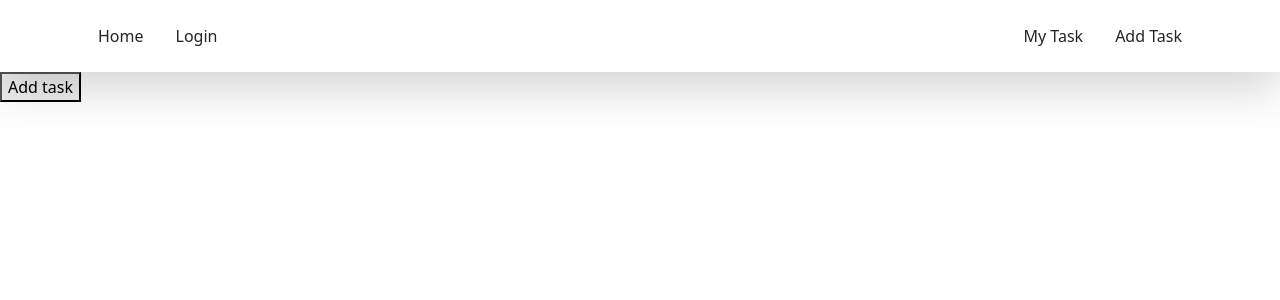
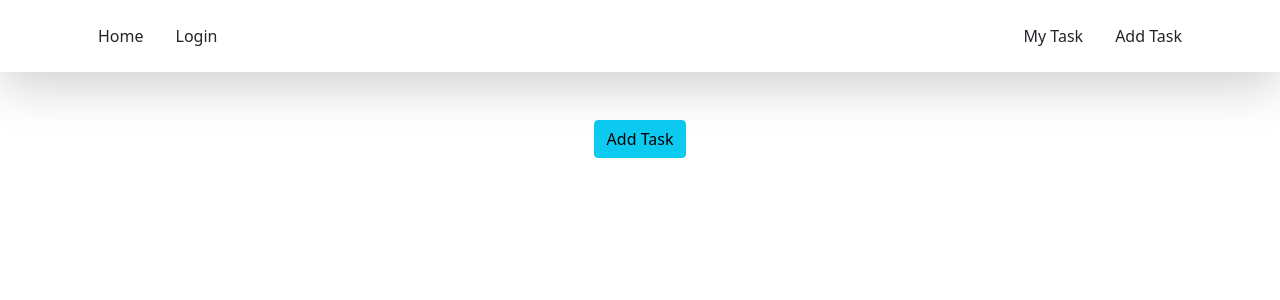
Before and after one commit to MdSajidulAlam/to-do-client, a React (Create React App) app: page / in a window 1280 px wide. Shown: the top 300 px of the page. Built offline with nearby package versions, Linux system fonts and the light colour scheme; no server answers.

Commit message:
All done

```diff
--- a/package.json
+++ b/package.json
@@ -12,6 +12,7 @@
     "react-bootstrap": "^2.4.0",
     "react-dom": "^18.1.0",
     "react-firebase-hooks": "^5.0.3",
+    "react-hot-toast": "^2.2.0",
     "react-router-dom": "^6.3.0",
     "react-scripts": "5.0.1",
     "web-vitals": "^2.1.4"
--- a/src/App.js
+++ b/src/App.js
@@ -9,6 +9,7 @@ import SignUp from './components/SignUp/SignUp';
 import RequireAuth from './components/RequireAuth/RequireAuth';
 import MyTask from './components/MyTask/MyTask';
 import AddTask from './components/AddTask/AddTask';
+import { Toaster } from 'react-hot-toast';
 
 function App() {
   return (
@@ -30,7 +31,7 @@ function App() {
           </RequireAuth>}>
         </Route>
       </Routes>
-
+      <Toaster />
     </div>
   );
 }
--- a/src/components/AddTask/AddTask.js
+++ b/src/components/AddTask/AddTask.js
@@ -1,6 +1,7 @@
 import React, { useRef } from 'react';
 import { Button, Form } from 'react-bootstrap';
 import { useAuthState } from 'react-firebase-hooks/auth';
+import toast from 'react-hot-toast';
 import auth from '../../firebase.init';
 
 const AddTask = () => {
@@ -13,7 +14,7 @@ const AddTask = () => {
         const taskName = taskNameRef.current.value
         const taskDescription = taskDescriptionRef.current.value
         const task = { email, taskName, taskDescription }
-        const url = 'http://localhost:5000/addtask'
+        const url = 'https://rocky-waters-36222.herokuapp.com/addtask'
         fetch(url, {
             method: 'POST',
             headers: {
@@ -22,7 +23,8 @@ const AddTask = () => {
             body: JSON.stringify(task)
         })
             .then(res => res.json())
-            .then(data => console.log(data))
+            .then(data => toast.success('Task Added'))
+        e.target.reset()
     }
     return (
         <div className='mt-5 w-50 mx-auto'>
@@ -40,7 +42,7 @@ const AddTask = () => {
                     <Form.Label>Task Description</Form.Label>
                     <Form.Control ref={taskDescriptionRef} as="textarea" rows={3} />
                 </Form.Group>
-                <Button variant="primary" type="submit">
+                <Button variant="primary" type="Submit" value='Add Task'>
                     Submit
                 </Button>
             </Form>
--- a/src/components/Header/Header.js
+++ b/src/components/Header/Header.js
@@ -21,14 +21,12 @@ const Header = () => {
                 <Navbar.Collapse id="responsive-navbar-nav">
                     <Nav className="me-auto">
 
-                        {user ? <button onClick={handleSignOut}>Sign Out</button> : <NavLink to='/login' className={({ isActive }) => isActive ? "text-primary text-decoration-none m-3" : "text-dark text-decoration-none m-3"} >Login</NavLink>}
+                        {user ? <button className='btn btn-link text-decoration-none text-dark' onClick={handleSignOut}>Sign Out</button> : <NavLink to='/login' className={({ isActive }) => isActive ? "text-primary text-decoration-none m-3" : "text-dark text-decoration-none m-3"} >Login</NavLink>}
                     </Nav>
                     <Nav>
-                        {/* {user && <> */}
                         <NavLink to='/mytask' className={({ isActive }) => isActive ? "text-primary text-decoration-none m-3" : "text-dark text-decoration-none m-3"} >My Task</NavLink>
                         <NavLink to='/addtask' className={({ isActive }) => isActive ? "text-primary text-decoration-none m-3" : "text-dark text-decoration-none m-3"} >Add Task</NavLink>
 
-                        {/* </>} */}
                     </Nav>
                 </Navbar.Collapse>
             </Container>
--- a/src/components/Home/Home.js
+++ b/src/components/Home/Home.js
@@ -1,9 +1,10 @@
 import React from 'react';
+import { Link } from 'react-router-dom';
 
 const Home = () => {
     return (
-        <div>
-            <button>Add task</button>
+        <div className='d-flex justify-content-center align-items-center mt-5'>
+            <Link to='/addtask'><button className='btn btn-info'>Add Task</button></Link>
         </div>
     );
 };
--- a/src/components/MyTask/MyTask.js
+++ b/src/components/MyTask/MyTask.js
@@ -8,7 +8,7 @@ const MyTask = () => {
     const [tasks, setTasks] = useState([])
     useEffect(() => {
         const email = user?.email
-        const url = `http://localhost:5000/mytasks?email=${email}`
+        const url = `https://rocky-waters-36222.herokuapp.com/mytasks?email=${email}`
         fetch(url)
             .then(res => res.json())
             .then(data => setTasks(data))
--- a/src/components/MyTask/Task.js
+++ b/src/components/MyTask/Task.js
@@ -1,31 +1,32 @@
 import React, { useState } from 'react';
 import { Card } from 'react-bootstrap';
+import toast from 'react-hot-toast';
 
 const Task = ({ task }) => {
     const [complete, setComplete] = useState(false)
     const handleComplete = () => {
         setComplete(!complete)
+        toast.success('Task Completed')
     }
     const handleDelete = (id) => {
         const confirm = window.confirm("Are you sure?")
         if (confirm) {
-            const url = `http://localhost:5000/task/${id}`
+            const url = `https://rocky-waters-36222.herokuapp.com/task/${id}`
             fetch(url, {
                 method: 'DELETE',
             })
                 .then(res => res.json())
                 .then(data => {
-                    console.log('Item deleted')
+                    toast.success('Task deleted')
                 })
         }
     }
     return (
         <Card className='col-4' style={{ width: '18rem' }}>
             <Card.Body>
-                <Card.Title>{task.taskName}</Card.Title>
-                <Card.Subtitle className="mb-2 text-muted">Card Subtitle</Card.Subtitle>
+                <Card.Title>Task: {task.taskName}</Card.Title>
                 <Card.Text className={`${complete ? 'text-decoration-line-through' : ''}`}>
-                    {task.taskDescription}
+                    Description: {task.taskDescription}
                 </Card.Text>
                 <button onClick={handleComplete} className='btn btn-primary'>Complete</button>
                 <button onClick={() => handleDelete(task._id)} className='btn btn-danger mx-2'>Delete</button>
--- a/src/components/SignUp/SignUp.js
+++ b/src/components/SignUp/SignUp.js
@@ -56,7 +56,7 @@ const SignUp = () => {
                     Sign Up
                 </Button>
             </Form>
-            <p className='text-center mt-3'>Already in Perfumania? <Link to='/login'>Login</Link></p>
+            <p className='text-center mt-3'>Already in To-Do? <Link to='/login'>Login</Link></p>
         </div>
     );
 };
```
Also changed, not shown: firebase.json (added), 2 other files (tests, documents, lock files or other folders).
